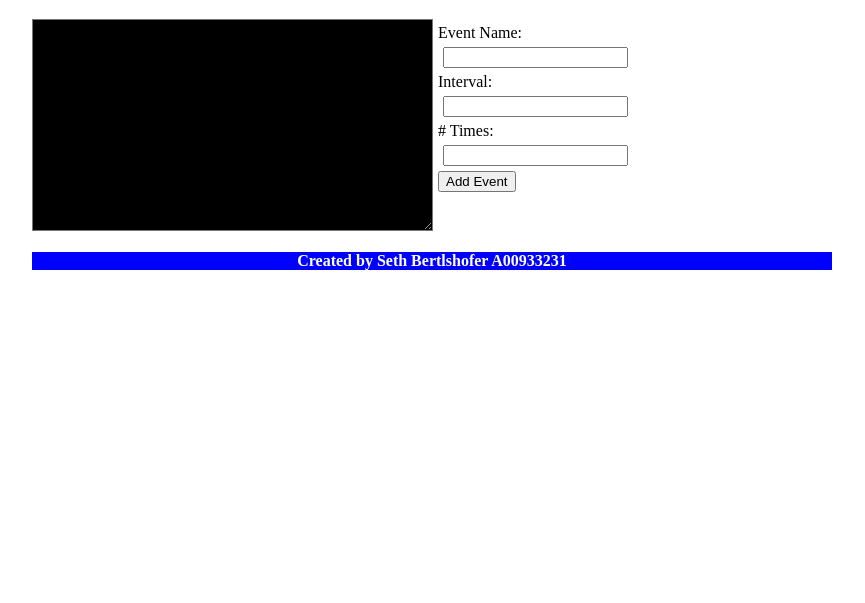
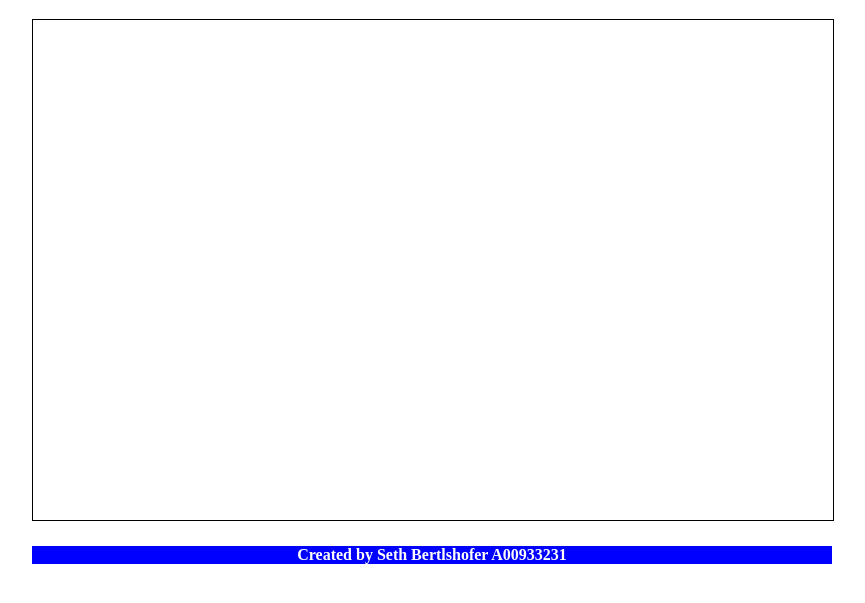
Before and after one commit to ironLink21/game_dev_hw2, a plain HTML site: page index.html in a window 1280 px wide. Shown: the part 61-664 px from the top of the page, without its empty margins (208-1073 px from the left). Drawn offline with nearby package versions, Linux system fonts and the light colour scheme.

Commit message:
initial start to maze creation

```diff
--- a/index.html
+++ b/index.html
@@ -9,21 +9,12 @@
         <link rel="stylesheet" href="styles.css" />
         <script src="https://cdnjs.cloudflare.com/ajax/libs/underscore.js/1.8.3/underscore-min.js"></script>
         <script type="text/javascript" src="./js/gameLoop.js"></script>
-        <script type="text/javascript" src="./js/mazeGeneration.js"></script>
+        <script type="text/javascript" src="./js/mazeGame.js"></script>
     </head>
     <body>
         <div id="main-window">
             <h1> Mazes </h1>
-            <!--<canvas id="canvas" width="400" height="400"></canvas>-->
-            <div id="logic-section">
-                <textarea id="output-section" readonly></textarea>
-                <div id="input-section">
-                    <label for="event-name">Event Name:</label><div><input id="event-name" class="inputs" type="text" required/></div>
-                    <label for="interval">Interval:</label><div><input id="interval" class="inputs" type="text" required/></div>
-                    <label for="repeat"># Times:</label><div><input id="repeat" class="inputs" type="text" required/></div>
-                    <button type="button" onclick="gameLoop.addEvent();">Add Event</button>
-                </div>
-            </div>
+            <canvas id="canvas" width="800" height="500"></canvas>
             <h4> Created by Seth Bertlshofer A00933231 </h4>
         </div>
     </body>
--- a/js/gameLoop.js
+++ b/js/gameLoop.js
@@ -1,8 +1,9 @@
-var gameLoop = (()=>{
+var GameLoop = (()=>{
     'use strict';
 
     var prevTime = 0;
     var events = [];
+    var canvas;
 
     function gameLoop(time) {
         let elapsedTime = time - prevTime;
@@ -43,22 +44,16 @@ var gameLoop = (()=>{
     }
 
     function addEvent(){
-        let eventName = document.getElementById('event-name').value;
-        let interval = parseInt(document.getElementById('interval').value);
-        let repeat = parseInt(document.getElementById('repeat').value);
-
         events.push({eventName, interval, repeat, time: 0});
-
-        document.getElementById('event-name').value = "";
-        document.getElementById('interval').value = "";
-        document.getElementById('repeat').value = "";
     }
 
     window.onload=()=>{
         window.requestAnimationFrame(gameLoop);
+        canvas = document.getElementById('canvas');
     };
 
     return {
-        addEvent
+        addEvent,
+        canvas
     };
 })();
--- /dev/null
+++ b/js/mazeGame.js
@@ -0,0 +1,71 @@
+var MazeGame = (()=>{
+    'use strict';
+
+    var grid;
+    var frontiers = [];
+    var currCell;
+
+    function createGrid(size) {
+        grid = [];
+        for(let i = 0; i < size; i++) {
+            let cols = [];
+            for(let j = 0; j < size; j++) {
+                cols[j] = 0;
+            }
+            grid[i] = cols;
+        }
+    }
+
+    function createCell(specs) {
+        let that = {};
+
+        that.location = (specs.location) ? specs.location : console.log("missing location");
+        that.neighbors = (specs.neighbors) ? specs.neighbors : [];
+
+        return that;
+    }
+
+    function mark(cell) {
+        // mark cell as in maze
+        let x = cell.location.x;
+        let y = cell.location.y;
+        grid[x][y] = cell;
+
+        // add surrounding cells as frontiers
+        addFrontier(x-1, y);
+        addFrontier(x+1, y);
+        addFrontier(x, y-1);
+        addFrontier(x, y+1);
+    }
+
+    function addFrontier(x, y) {
+        if(x >= 0 && y >= 0 && y < grid.length && x < grid[y].length && grid[x][y] === 0) {
+            frontiers.push({x,y});
+        }
+    }
+
+    function createMaze(size = 5) {
+        createGrid(size);
+
+        let x = Math.floor((Math.random() * size) + 1);
+        let y = Math.floor((Math.random() * size) + 1);
+
+        currCell = createCell({location:{x, y}});
+        mark(currCell);
+
+        while(frontiers.length > 0) {
+            let frontier = Math.floor(Math.random() * frontiers.length);
+            let nextMove = frontiers.splice(frontier, 1);
+            let nextCell = createCell({location:nextMove});
+
+            currCell.neighbors.push(nextCell);
+            nextCell.neighbors.push(currCell);
+
+            mark(nextCell);
+        }
+    }
+
+    window.onload=()=>{
+        createMaze(5);
+    };
+})();
--- a/js/mazeGeneration.js
+++ /dev/null
@@ -1,4 +0,0 @@
-var mazeGeneration = (()=>{
-
-
-})();
--- a/styles.css
+++ b/styles.css
@@ -1,31 +1,6 @@
 #main-window {
     max-width: 800px;
     margin: auto;
-}
-
-#logic-section {
-    width: 100%;
-    display: inline-flex
-}
-
-#output-section {
-    width: 50%;
-    height: 200px;
-    max-width: 400px;
-    max-height: 600px;
-    color: #FFF;
-    background-color: #000;
-    padding: 5px;
-}
-
-#input-section {
-    width: 50%;
-    max-width: 400px;
-    padding: 5px;
-}
-
-.inputs {
-    margin: 5px;
 }
 
 h1, h4 {
@@ -33,3 +8,7 @@ h1, h4 {
     color: #FFF;
     background-color: blue;
 }
+
+#canvas {
+    border: 1px solid #000;
+}
```
